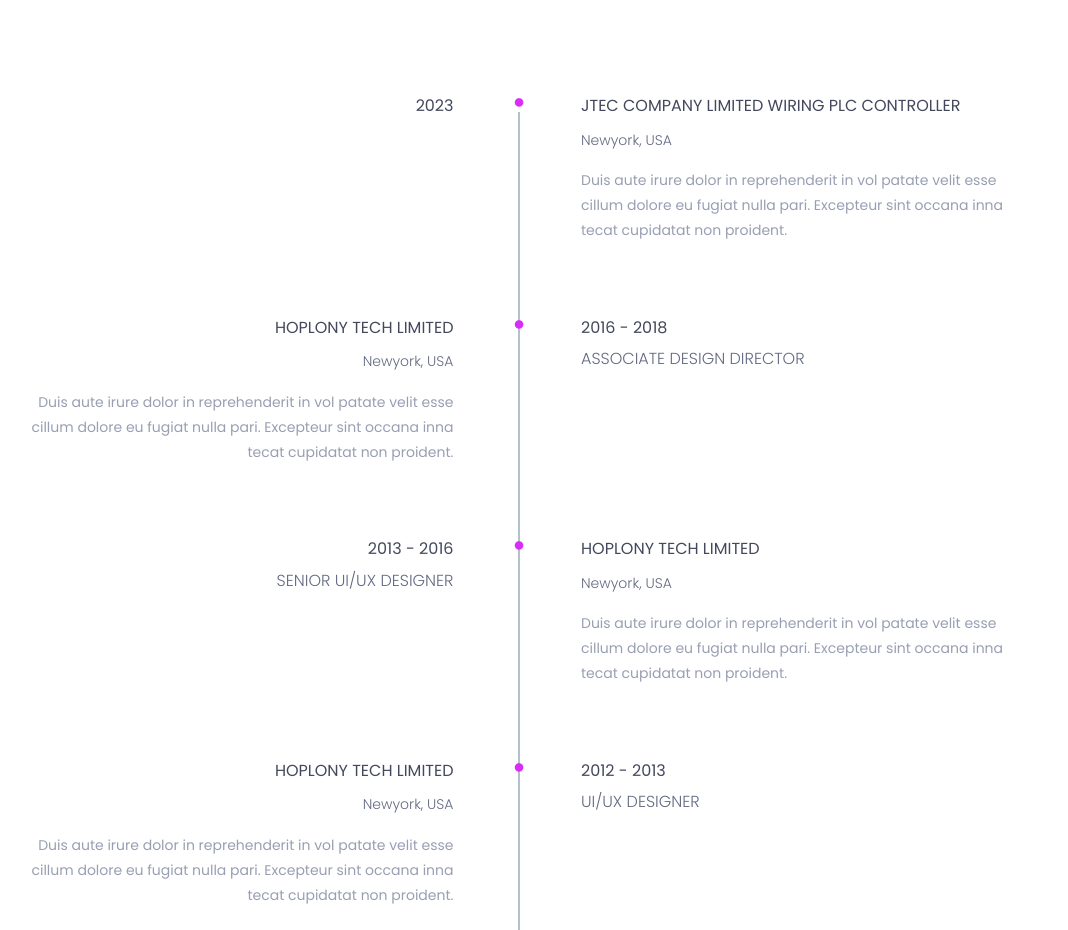
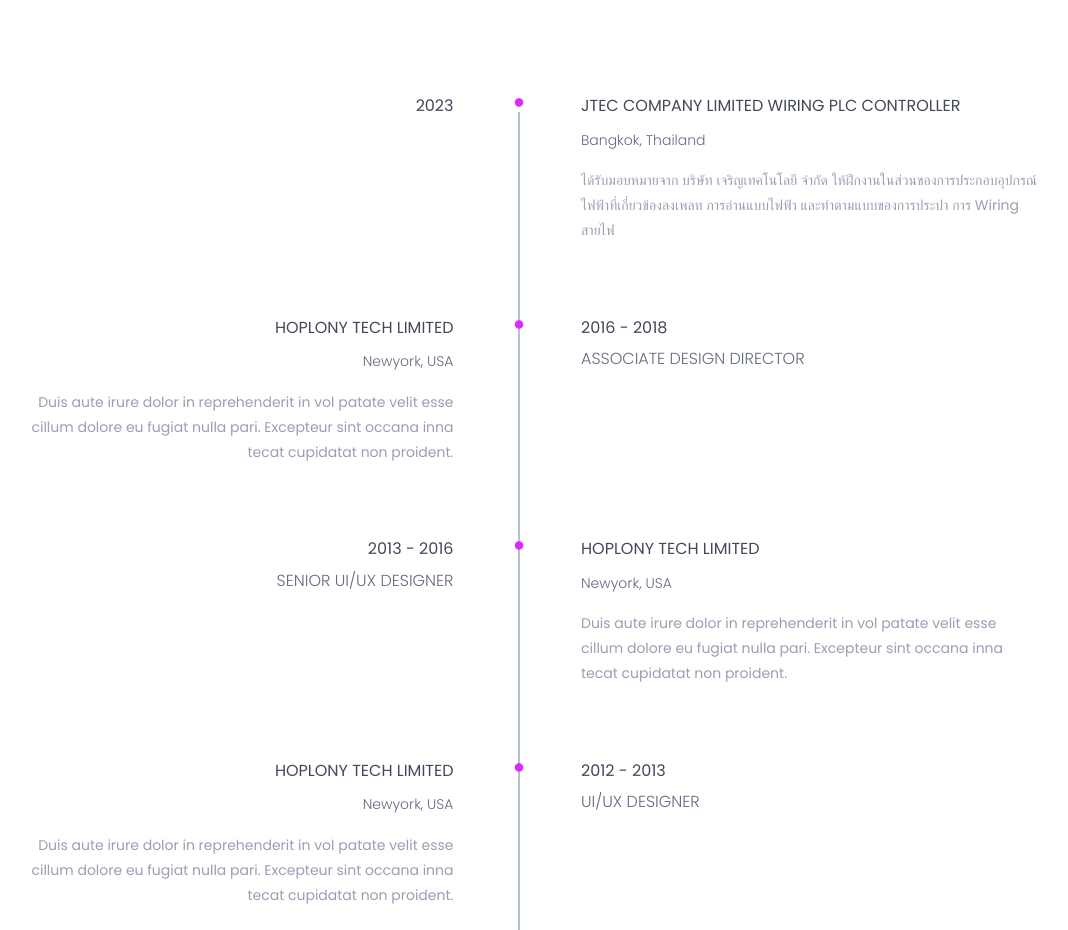
Before and after one commit to taychin88/taychin.github.io, a plain HTML site: page index.html in a window 1280 px wide. Shown: the part 3183-4113 px from the top of the page, without its empty margins (74-1142 px from the left). Drawn offline with nearby package versions, Linux system fonts and the light colour scheme.

Commit message:
Initial Commit

```diff
--- a/index.html
+++ b/index.html
@@ -385,9 +385,9 @@
 															<span><i class="fa fa-circle" aria-hidden="true"></i></span>
 															JTEC Company Limited Wiring PLC Controller
 														</h4>
-														<h5>newyork, USA</h5>
+														<h5>Bangkok, Thailand</h5>
 														<p class="description">
-															Duis aute irure dolor in reprehenderit in vol patate velit esse cillum dolore eu fugiat nulla pari. Excepteur sint occana inna tecat cupidatat non proident.
+															ได้รับมอบหมายจาก บริษัท เจริญเทคโนโลยี จำกัด ให้ฝึกงานในส่วนของการประกอบอุปกรณ์ไฟฟ้าที่เกี่ยวข้องลงเพลท การอ่านแบบไฟฟ้า และทำตามแบบของการประปา การ Wiring สายไฟ
 														</p>
 													</div><!--/.timeline-content-->
 												</div><!--/.timeline-->
```
